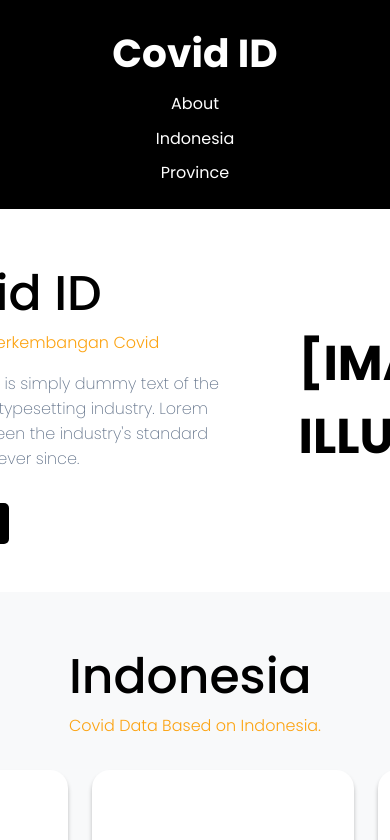
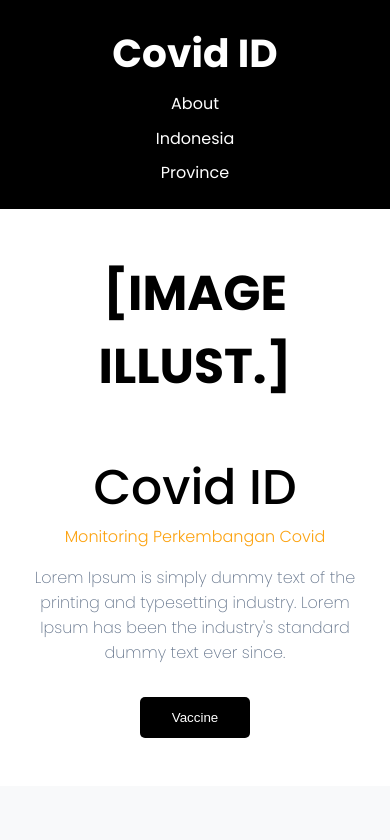
Before and after one commit to raihandotmd/COVIDAPP-UASFE, a React (Vite) app: page / in a window 390 px wide. Shown: the top 840 px of the page. Built offline with nearby package versions, Linux system fonts and the light colour scheme.

Commit message:
POS-11 fix: responsive design

```diff
--- a/src/components/Hero/Hero.module.css
+++ b/src/components/Hero/Hero.module.css
@@ -1,3 +1,4 @@
+/* Default Scren */
 .hero {
   display: flex;
   padding: 3rem;
@@ -30,3 +31,21 @@
   border-radius: 5px;
   cursor: pointer;
 }
+
+/* Medium Screen */
+@media (max-width: 992px) {
+  .hero {
+    flex-direction: column-reverse;
+    text-align: center;
+  }
+  .hero__content {
+    display: flex;
+    flex-direction: column;
+    align-items: center;
+  }
+  .hero__body {
+    display: flex;
+    flex-direction: column;
+    align-items: center;
+  }
+}
```
